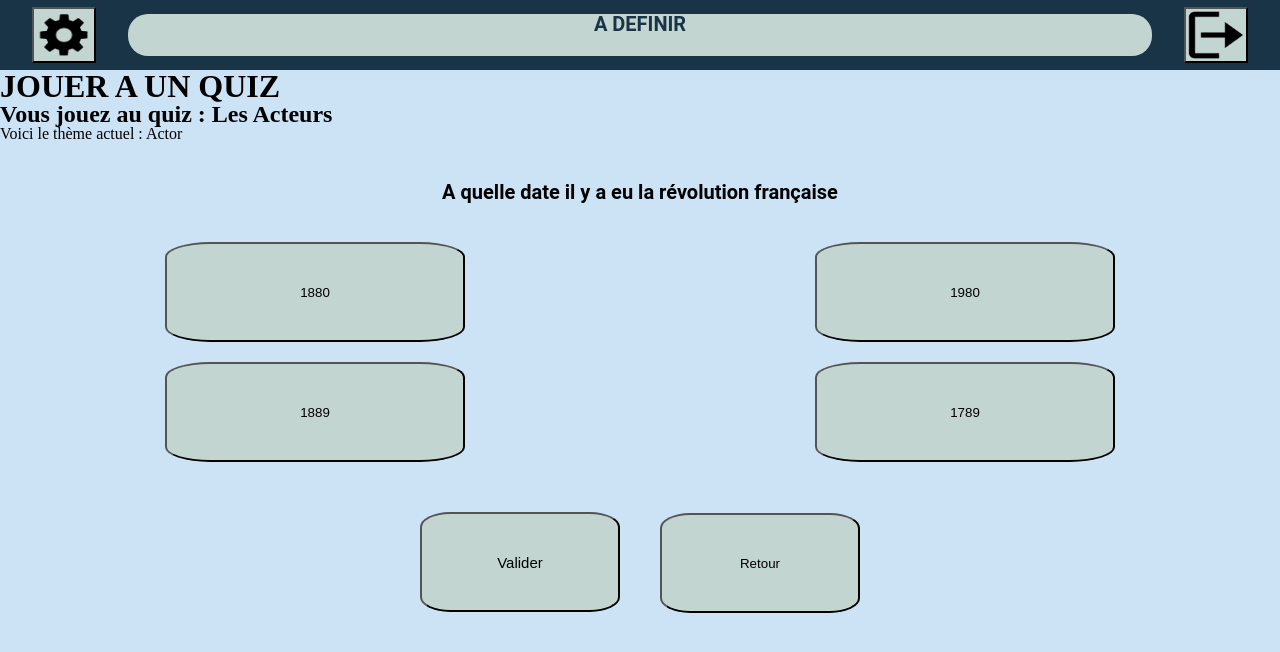
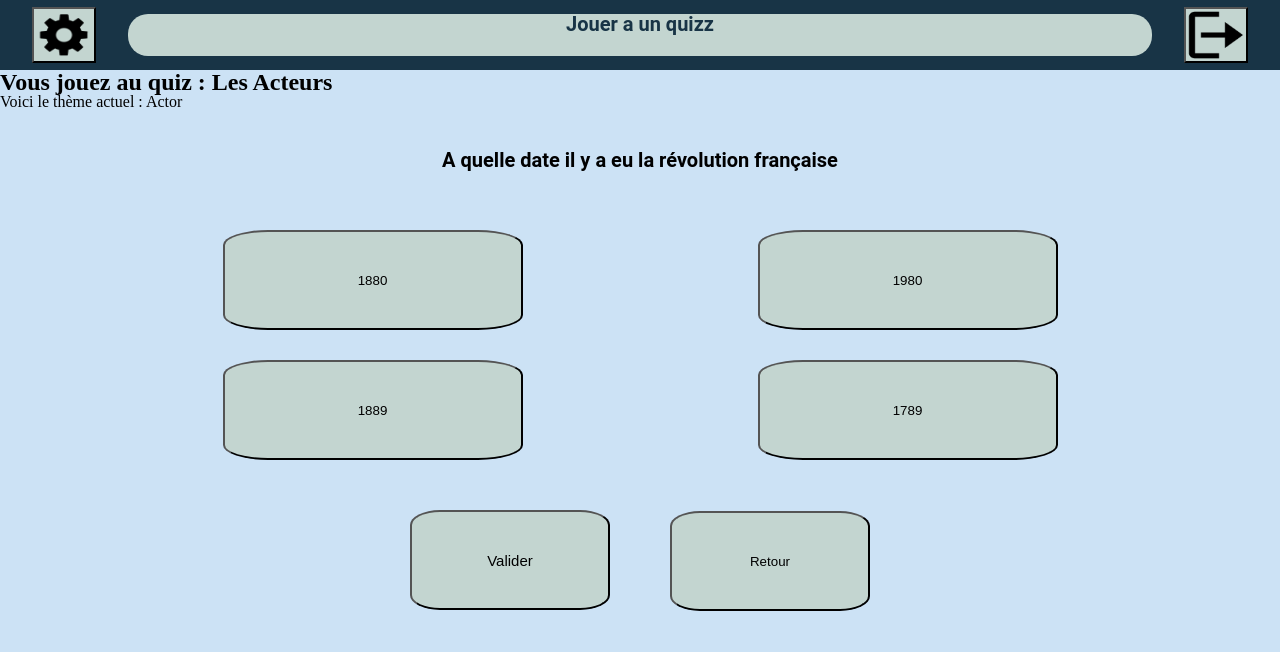
Before and after one commit to 2019-2020-ps6/2022-2023-ps6-poly-esprit, an Angular app in the folder front-end/: page /game-page/1 in a window 1280 px wide. Shown: the top 652 px of the page. Built offline with nearby package versions, Linux system fonts and the light colour scheme.

Commit message:
adaptation header et bouton valider/retour

```diff
--- a/front-end/src/app/app.component.html
+++ b/front-end/src/app/app.component.html
@@ -1,4 +1,4 @@
-<app-header></app-header>
+
 
 <div class="main-content">
 
--- a/front-end/src/app/game-answer-component/game-answer-component.component.scss
+++ b/front-end/src/app/game-answer-component/game-answer-component.component.scss
@@ -9,3 +9,7 @@
   height: 100px;
   background-color: #C3D5D0;
 }
+.buttonAnswer:hover {
+  transform: scale(1.5);
+  transition: 0.2s;
+}
--- a/front-end/src/app/game-page-component/game-page-component.component.html
+++ b/front-end/src/app/game-page-component/game-page-component.component.html
@@ -1,12 +1,12 @@
-<h1>JOUER A UN QUIZ</h1>
+<app-header [title]="title"></app-header>
 
-<app-game-question-component [quiz]="currentQuiz" [currentIndex]="currentIndex"></app-game-question-component>
+<app-game-question-component [quiz]="currentQuiz" [question]="currentQuestion"></app-game-question-component>
 
 <div class="centre">
   <button class="valider" (click)="incrementIndexQuestion()" style="font-size: 15px;">
     Valider
   </button>
-  <button class="retour" >
+  <button class="retour" (click)="decrementIndexQuestion()" >
     Retour
   </button>
 </div>
--- a/front-end/src/app/game-page-component/game-page-component.component.scss
+++ b/front-end/src/app/game-page-component/game-page-component.component.scss
@@ -8,11 +8,21 @@
   width: 200px;
   height: 100px;
   background-color: #C3D5D0;
-  margin-left: 40px;
+  margin-left: 60px
 }
+.retour:hover {
+  transform: scale(1.5);
+  transition: 0.2s;
+}
+
 .valider{
   border-radius: 15%;
   width: 200px;
   height: 100px;
   background-color: #C3D5D0;
 }
+
+.valider:hover {
+  transform: scale(1.5);
+  transition: 0.2s;
+}
--- a/front-end/src/app/game-page-component/game-page-component.component.ts
+++ b/front-end/src/app/game-page-component/game-page-component.component.ts
@@ -3,6 +3,7 @@ import {Quiz} from "../../models/quizz.models";
 import {QuizService} from "../../service/quiz.service";
 import {ActivatedRoute} from "@angular/router";
 import {QuestionService} from "../../service/question.service";
+import {Question} from "../../models/question.models";
 
 
 @Component({
@@ -12,19 +13,35 @@ import {QuestionService} from "../../service/question.service";
 })
 export class GamePageComponentComponent  implements OnInit{
   public currentQuiz?:Quiz ;
+  public currentQuestion?:Question;
   public currentIndex:number=0;
-
+  title = 'Jouer a un quizz';
 
   constructor(private quizService: QuizService, private route: ActivatedRoute, private questionService: QuestionService) {
   }
+
   ngOnInit(): void {
     const id = Number(this.route.snapshot.paramMap.get('id'));
     this.quizService.getQuizzes().subscribe((quizzes) => {
       this.currentQuiz = quizzes[id-1];
     });
+    this.questionService.getQuestions().subscribe((questions) => {
+      this.currentQuestion = questions[this.currentIndex];
+    });
   }
+
   incrementIndexQuestion() {
     this.currentIndex++;
+    this.questionService.getQuestions().subscribe((questions) => {
+      this.currentQuestion = questions[this.currentIndex];
+    });
+  }
+
+  decrementIndexQuestion() {
+    this.currentIndex--;
+    this.questionService.getQuestions().subscribe((questions) => {
+      this.currentQuestion = questions[this.currentIndex];
+    });
   }
 
 
--- a/front-end/src/app/game-question-component/game-question-component.component.html
+++ b/front-end/src/app/game-question-component/game-question-component.component.html
@@ -6,12 +6,12 @@
   <p>Voici le thème actuel : {{quiz.theme}}</p>
 
 
-  <p id="question" *ngIf="currentQuestion"> {{currentQuestion.label}}</p>
+  <p id="question" *ngIf="question"> {{question.label}}</p>
 
-  <article id="answers" *ngIf="currentQuestion">
-    <div *ngFor="let answer of currentQuestion.answers">
+  <article id="answers" *ngIf="question">
+    <div *ngFor="let answer of question.answers">
 
-      <app-game-answer-component [answer]="answer" [isSelected]="currentValue==answer.value" (selected)="onSelected($event)" class="answer"></app-game-answer-component>
+      <app-game-answer-component [answer]="answer" [isSelected]="currentValue==answer.value" (selected)="onSelected($event)"></app-game-answer-component>
     </div>
   </article>
 </div>
--- a/front-end/src/app/game-question-component/game-question-component.component.scss
+++ b/front-end/src/app/game-question-component/game-question-component.component.scss
@@ -1,14 +1,11 @@
 #answers{
   display: grid;
   grid-template-columns: repeat(2,1fr);
-  gap: 20px;
+  gap: 30px;
   align-items: center;
   justify-items: center;
+  margin : 20px 120px 20px 120px;
 
-}
-
-.answer {
-  justify-items: center;
 }
 
 #question{
--- a/front-end/src/app/game-question-component/game-question-component.component.ts
+++ b/front-end/src/app/game-question-component/game-question-component.component.ts
@@ -12,18 +12,14 @@ import {QuestionService} from "../../service/question.service";
   styleUrls: ['./game-question-component.component.scss']
 })
 export class GameQuestionComponentComponent implements OnInit{
-  public currentQuestion?:Question
   @Input() quiz?: Quiz ;
-  @Input() currentIndex:number = 0;
+  @Input() question?: Question;
+  currentValue? : string;
 
-
-  currentValue? : string;
-  constructor(private questionService: QuestionService) {
+  constructor() {
   }
   ngOnInit(): void {
-    this.questionService.getQuestions().subscribe((questions) => {
-      this.currentQuestion = questions[this.currentIndex];
-    });
+
   }
   public onSelected(value:string){
     console.log('from parent:', value )
--- a/front-end/src/app/header/header.component.html
+++ b/front-end/src/app/header/header.component.html
@@ -3,7 +3,7 @@
 
   </button>
   <div class="title">
-    <h1 > A DEFINIR</h1>
+    <h1 >{{title}}</h1>
   </div>
   <button class="logout">
 
--- a/front-end/src/app/header/header.component.ts
+++ b/front-end/src/app/header/header.component.ts
@@ -1,4 +1,4 @@
-import { Component } from '@angular/core';
+import {Component, Input} from '@angular/core';
 
 @Component({
   selector: 'app-header',
@@ -6,5 +6,6 @@ import { Component } from '@angular/core';
   styleUrls: ['./header.component.scss']
 })
 export class HeaderComponent {
+  @Input() title?: string;
 
 }
--- a/front-end/src/app/quiz-list-display/quiz-list-display.component.html
+++ b/front-end/src/app/quiz-list-display/quiz-list-display.component.html
@@ -1,4 +1,4 @@
-<h2>Liste des quizs</h2>
+<app-header [title]="title"></app-header>
 <ul>
   <li *ngFor="let quiz of quizzes">
     <a class="navigation" [routerLink]="['/game-page', quiz.id]">
--- a/front-end/src/app/quiz-list-display/quiz-list-display.component.ts
+++ b/front-end/src/app/quiz-list-display/quiz-list-display.component.ts
@@ -9,6 +9,7 @@ import {Quiz} from "../../models/quizz.models";
 })
 export class QuizListDisplayComponent implements OnInit {
   quizzes: any[] = [];
+  title = 'Quiz List';
 
   constructor(private quizService: QuizService) { }
 
```
